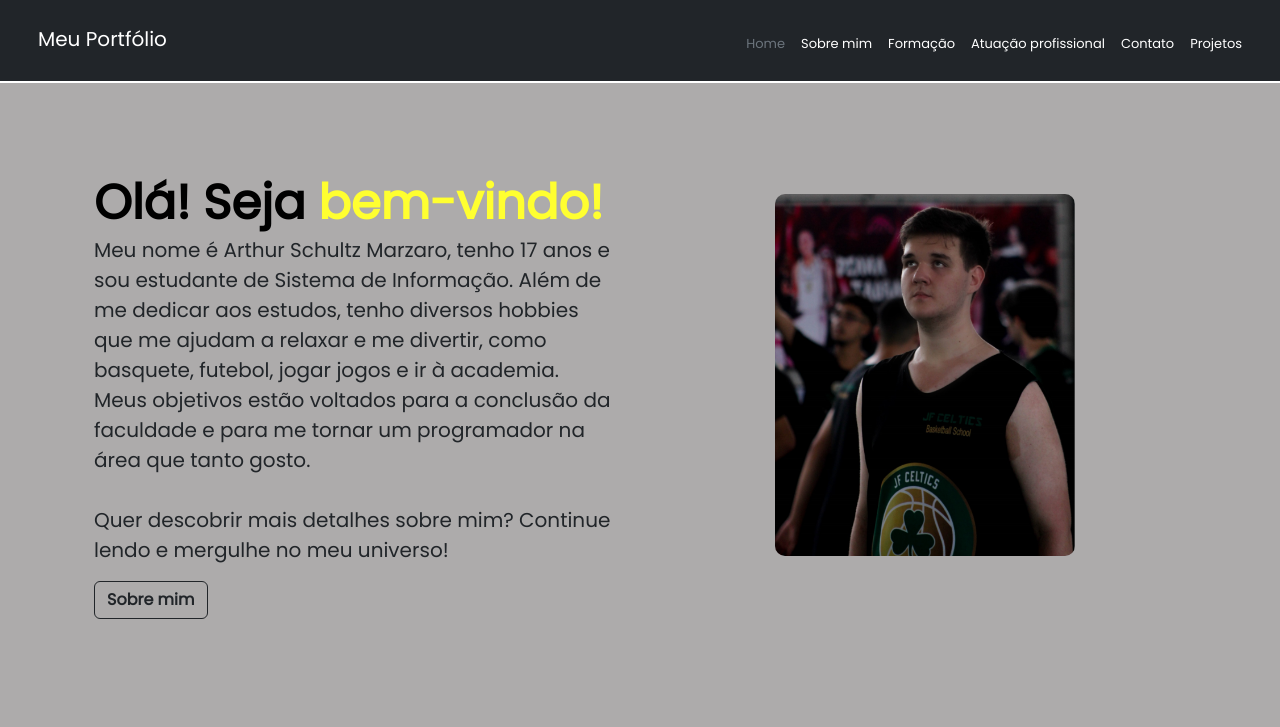
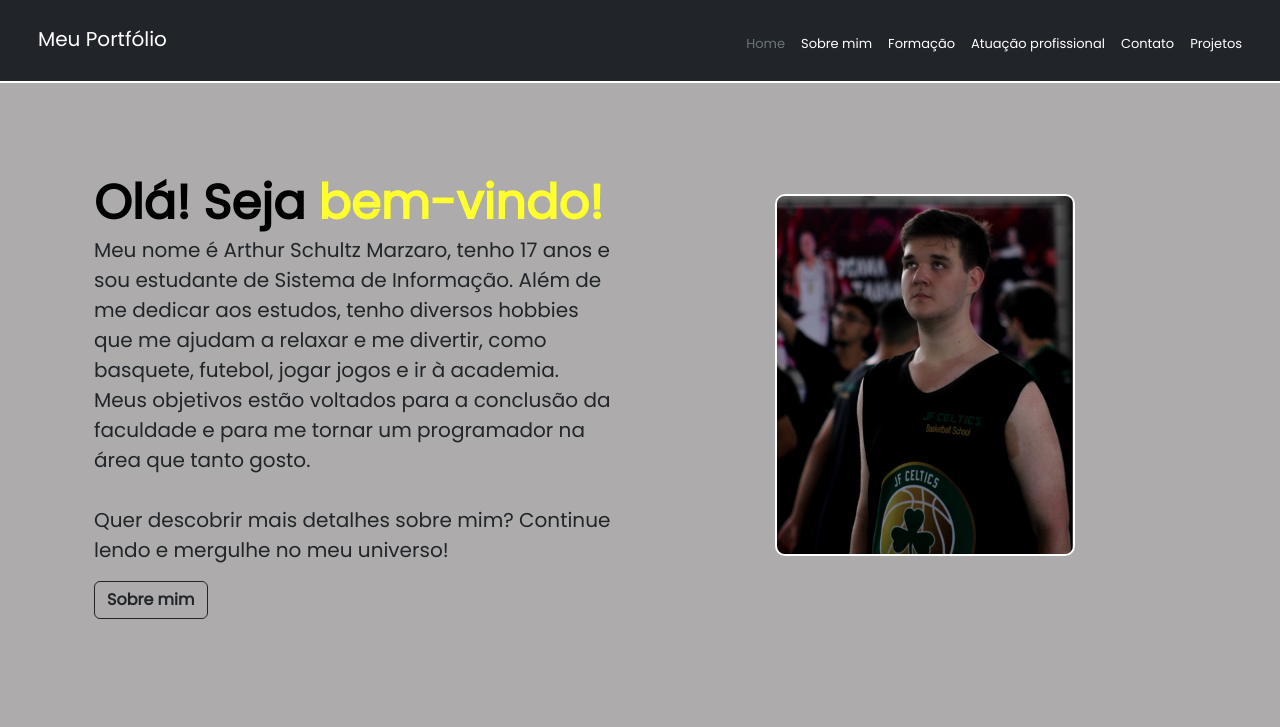
Before and after one commit to reude/NovoPort, a plain HTML site: page 1_index.html in a window 1280 px wide. Shown: the top 727 px of the page. Drawn offline with nearby package versions, Linux system fonts and the light colour scheme.

Commit message:
Add borda

```diff
--- a/1_index.html
+++ b/1_index.html
@@ -66,7 +66,7 @@
     <div class="container col-xxl-8 px-4 py-5">
         <div class="row flex-lg-row-reverse align-items-center g-5 py-5">
           <div class="col-10 col-sm-8 col-lg-6 m-0">
-            <img src="./assets/Screenshot_1.png" class="d-block mx-lg-auto img-fluid" alt="Bootstrap Themes" width="300" loading="lazy">
+            <img src="./assets/Screenshot_1.png" class="d-block mx-lg-auto img-fluid" id="borda" alt="Bootstrap Themes" width="300" loading="lazy">
           </div>
           <div class="col-lg-6">
             <h1 class="display-5 fw-bold text-body-emphasis lh-1">Olá! Seja <span class="nome
--- a/style.css
+++ b/style.css
@@ -21,6 +21,10 @@ body {
 }
 
 /* CSS header */
+
+#borda{
+    border: 2px solid white;
+}
 
 .navbar-nav p {
     font-size: 20px;
```
